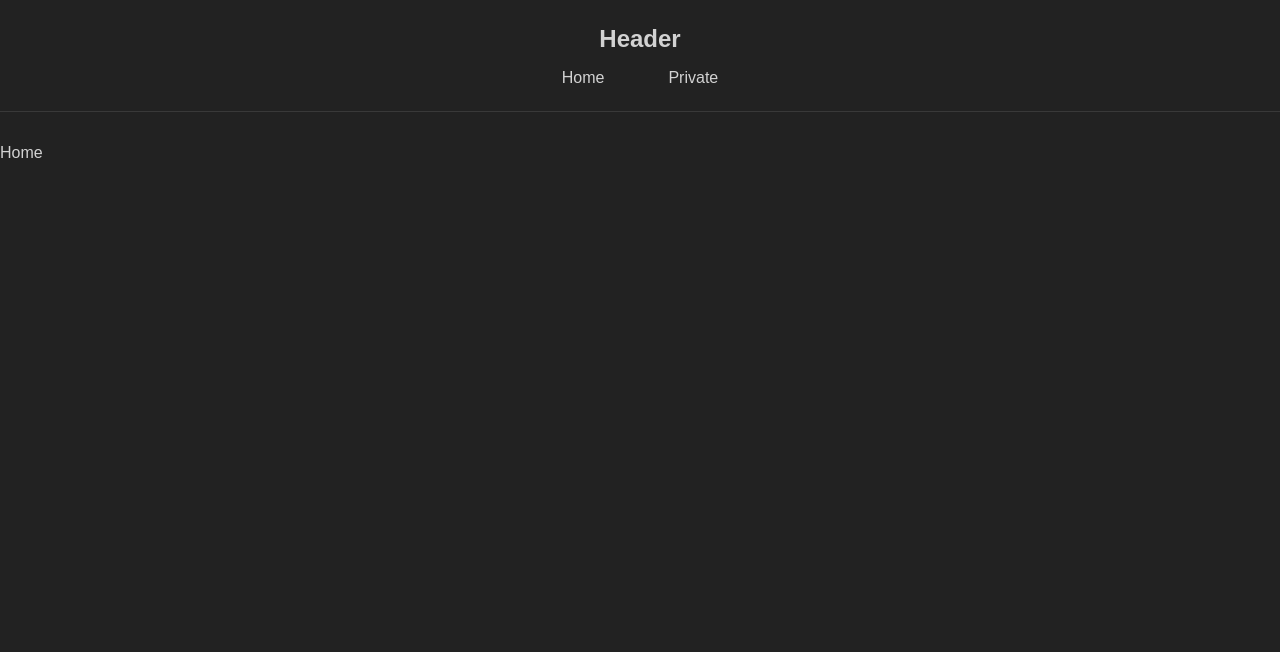
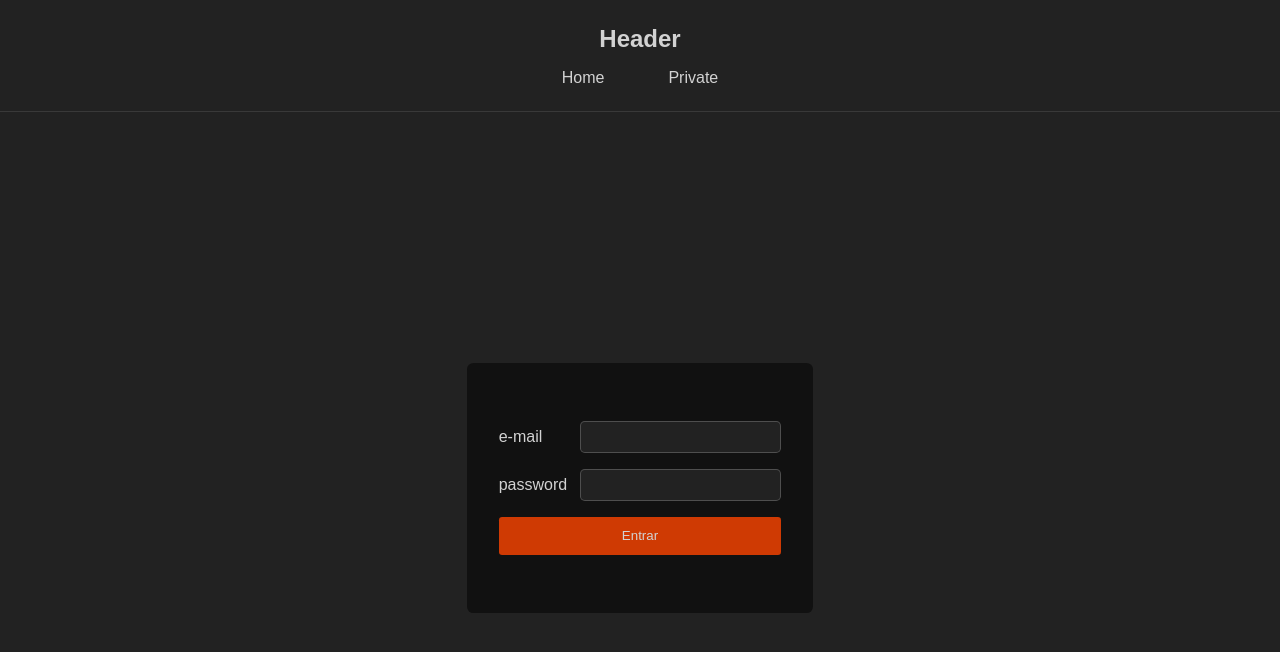
Before and after one commit to thyago608/react-authentication, a React (Create React App) app: page / in a window 1280 px wide. Shown: the top 652 px of the page. Built offline with nearby package versions, Linux system fonts and the light colour scheme; no server answers.

Commit message:
Created Form Home and Styled

```diff
--- a/src/components/Input/styles.css
+++ b/src/components/Input/styles.css
@@ -1,5 +1,6 @@
 .input_container {
   display: flex;
+  justify-content: space-between;
   align-items: center;
   gap: 0.8rem;
 }
@@ -9,5 +10,5 @@
   border-radius: 0.3rem;
 
   padding: 0 0.7rem;
-  height: 1.7rem;
+  height: 2rem;
 }
--- a/src/helpers/Auth/index.ts
+++ b/src/helpers/Auth/index.ts
@@ -1,7 +1,7 @@
 import api from "services/api";
 import { UserLoginData } from "types/User";
 
-export async function signIn(user: UserLoginData) {
+export async function login(user: UserLoginData) {
   const response = await api.post("/signin", user);
 
   return response.data;
--- a/src/pages/Home/index.tsx
+++ b/src/pages/Home/index.tsx
@@ -1,5 +1,35 @@
+import { FormEvent, useRef, } from "react";
+import { Input } from "components/Input";
+import "./styles.css";
+
 export function Home() {
+    const inputEmailRef = useRef<HTMLInputElement>(null);
+    const inputPasswordRef = useRef<HTMLInputElement>(null);
+
+    async function handleSubmit(event: FormEvent<HTMLFormElement>) {
+        event.preventDefault();
+    }
+
     return (
-        <div>Home</div>
+        <main className="home_main_container">
+            <form
+                onSubmit={handleSubmit}
+                className="home_form_container"
+            >
+                <Input
+                    label="e-mail"
+                    name="email"
+                    type="email"
+                    ref={inputEmailRef}
+                />
+                <Input
+                    label="password"
+                    name="password"
+                    type="password"
+                    ref={inputPasswordRef}
+                />
+                <button type="submit">Entrar</button>
+            </form>
+        </main>
     );
 }
--- /dev/null
+++ b/src/pages/Home/styles.css
@@ -0,0 +1,34 @@
+.home_main_container {
+  min-height: calc(100vh - 7rem);
+
+  display: flex;
+  align-items: center;
+  justify-content: center;
+}
+
+.home_form_container {
+  height: 250px;
+  background: #111;
+  border-radius: 0.4rem;
+
+  padding: 2rem;
+
+  display: flex;
+  flex-direction: column;
+  justify-content: center;
+  gap: 1rem;
+}
+
+.home_form_container button {
+  height: 2.4rem;
+  border: 0;
+
+  background: rgba(255, 69, 0, 0.8);
+  border-radius: 0.2rem;
+
+  transition: filter 0.2s ease-in-out;
+}
+
+.home_form_container button:hover {
+  filter: brightness(0.8);
+}
```
